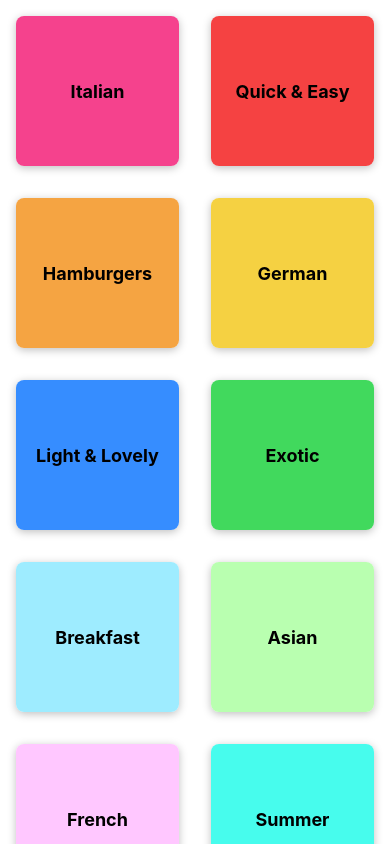
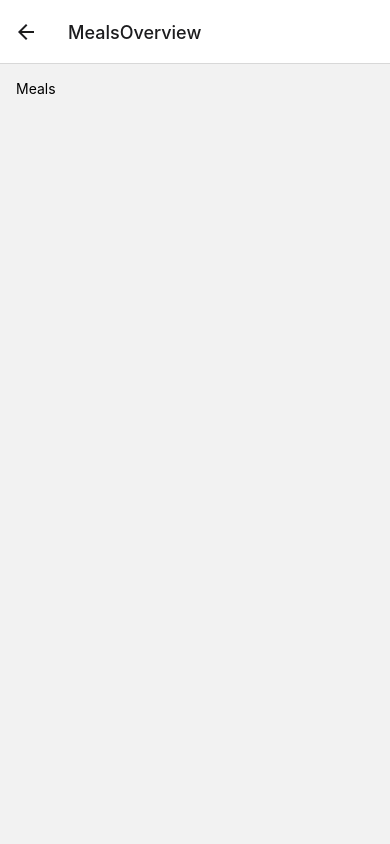
Before and after one commit to GigiDev7/react-native-meals-app, a React Native app: screen /MealsOverview in a window 390 px wide. Built offline with nearby package versions, Linux system fonts and the light colour scheme.

Commit message:
added second screen,basic navigation

```diff
--- a/App.js
+++ b/App.js
@@ -1,12 +1,22 @@
 import { StatusBar } from "expo-status-bar";
 import { StyleSheet, Text, View } from "react-native";
+import { NavigationContainer } from "@react-navigation/native";
+import { createNativeStackNavigator } from "@react-navigation/native-stack";
 import Categories from "./screens/Categories";
+import MealsOverview from "./screens/MealsOverview";
+
+const Stack = createNativeStackNavigator();
 
 export default function App() {
   return (
     <>
-      <StatusBar style="light" />
-      <Categories />
+      <StatusBar style="dark" />
+      <NavigationContainer>
+        <Stack.Navigator>
+          <Stack.Screen name="Categories" component={Categories} />
+          <Stack.Screen name="MealsOverview" component={MealsOverview} />
+        </Stack.Navigator>
+      </NavigationContainer>
     </>
   );
 }
--- a/components/CategoryGridTile.js
+++ b/components/CategoryGridTile.js
@@ -1,9 +1,13 @@
 import { Pressable, Text, View, StyleSheet, Platform } from "react-native";
+import { useNavigation } from "@react-navigation/native";
 
-const CategoryGridTile = ({ title, color }) => {
+const CategoryGridTile = ({ title, color, onPress }) => {
+  //const navigation = useNavigation();
+
   return (
     <View style={[styles.gridItem]}>
       <Pressable
+        onPress={onPress}
         android_ripple={{ color: "#ccc" }}
         style={({ pressed }) => [
           styles.button,
--- a/package.json
+++ b/package.json
@@ -9,10 +9,14 @@
     "web": "expo start --web"
   },
   "dependencies": {
+    "@react-navigation/native": "^6.0.13",
+    "@react-navigation/native-stack": "^6.9.1",
     "expo": "~46.0.16",
     "expo-status-bar": "~1.4.0",
     "react": "18.0.0",
-    "react-native": "0.69.6"
+    "react-native": "0.69.6",
+    "react-native-safe-area-context": "4.3.1",
+    "react-native-screens": "~3.15.0"
   },
   "devDependencies": {
     "@babel/core": "^7.12.9"
--- a/screens/Categories.js
+++ b/screens/Categories.js
@@ -2,14 +2,22 @@
 import { FlatList } from "react-native";
 import CategoryGridTile from "../components/CategoryGridTile";
 
-const Categories = () => {
+const Categories = ({ navigation }) => {
+  const handleNavigation = () => {
+    navigation.navigate("MealsOverview");
+  };
+
   return (
     <FlatList
       numColumns={2}
       data={CATEGORIES}
       keyExtractor={({ id }) => id}
       renderItem={({ item }) => (
-        <CategoryGridTile color={item.color} title={item.title} />
+        <CategoryGridTile
+          color={item.color}
+          title={item.title}
+          onPress={handleNavigation}
+        />
       )}
     />
   );
--- /dev/null
+++ b/screens/MealsOverview.js
@@ -0,0 +1,19 @@
+import { Text, View, StyleSheet } from "react-native";
+import { MEALS } from "../data/data";
+
+const MealsOverview = () => {
+  return (
+    <View style={styles.container}>
+      <Text>Meals </Text>
+    </View>
+  );
+};
+
+const styles = StyleSheet.create({
+  container: {
+    flex: 1,
+    padding: 16,
+  },
+});
+
+export default MealsOverview;
```
Also changed, not shown: 1 other file (tests, documents, lock files or other folders).
